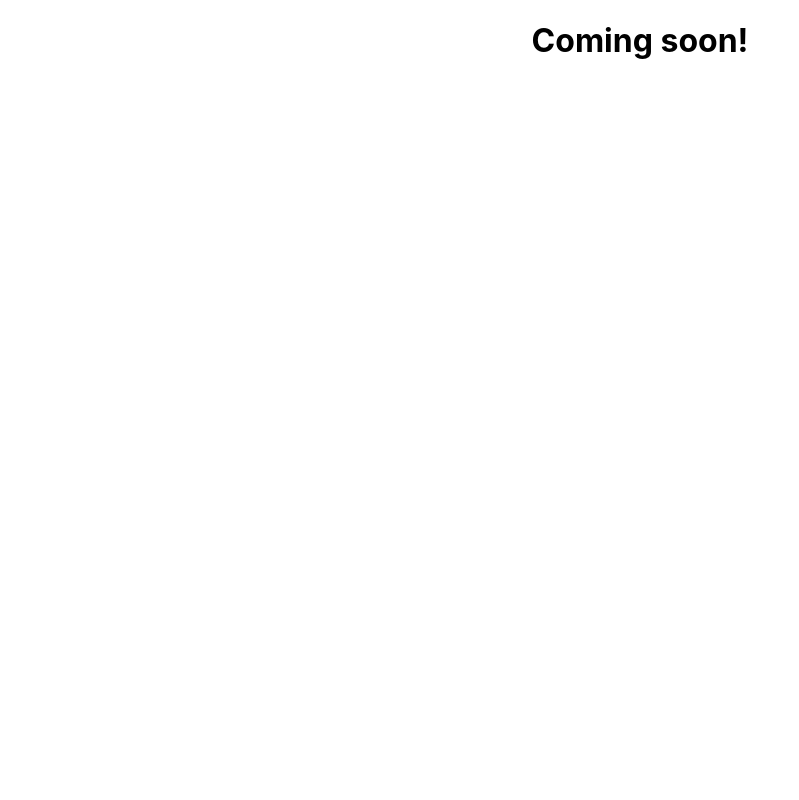
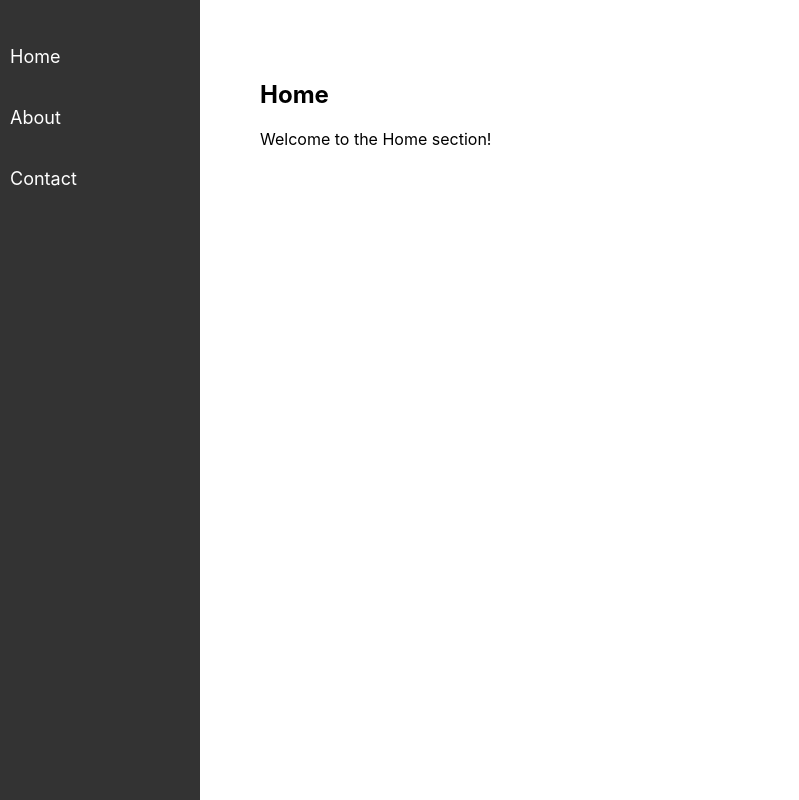
Before and after one commit to aamirmd/aamirmd.github.io, a React (Create React App) app: page / in a window 1280 px wide. Shown: the top 800 px of the page, without its empty margins (0-799 px from the left). Built offline with nearby package versions, Linux system fonts and the light colour scheme.

Commit message:
Added basic navbar

```diff
--- a/package.json
+++ b/package.json
@@ -7,6 +7,8 @@
     "cra-template": "1.2.0",
     "react": "^19.0.0",
     "react-dom": "^19.0.0",
+    "react-router-dom": "^6.28.1",
+    "react-router-hash-link": "^2.4.3",
     "react-scripts": "5.0.1",
     "web-vitals": "^4.2.4"
   },
--- a/src/App.js
+++ b/src/App.js
@@ -1,11 +1,44 @@
-import "./App.css";
+import React from "react";
+import { BrowserRouter as Router } from "react-router-dom";
+import Navbar from "./components/Navbar";
+import Section from "./components/Section";
 
 function App() {
     return (
-        <div className="App">
-            <h1>Coming soon!</h1>
-        </div>
+        <Router>
+            <div style={styles.container}>
+                <Navbar />
+                <div style={styles.content}>
+                    <Section
+                        id="home"
+                        title="Home"
+                        content="Welcome to the Home section!"
+                    />
+                    <Section
+                        id="about"
+                        title="About"
+                        content="Here is the About section."
+                    />
+                    <Section
+                        id="contact"
+                        title="Contact"
+                        content="This is the Contact section."
+                    />
+                </div>
+            </div>
+        </Router>
     );
 }
 
+const styles = {
+    container: {
+        display: "flex",
+    },
+    content: {
+        marginLeft: "220px", // account for the navbar width
+        padding: "20px",
+        flex: 1,
+    },
+};
+
 export default App;
--- /dev/null
+++ b/src/components/Navbar.js
@@ -0,0 +1,55 @@
+import React from "react";
+import { HashLink } from "react-router-hash-link";
+
+function Navbar() {
+    return (
+        <div style={styles.navbar}>
+            <ul style={styles.navList}>
+                <li style={styles.navItem}>
+                    <HashLink to="#home" style={styles.navLink}>
+                        Home
+                    </HashLink>
+                </li>
+                <li style={styles.navItem}>
+                    <HashLink to="#about" style={styles.navLink}>
+                        About
+                    </HashLink>
+                </li>
+                <li style={styles.navItem}>
+                    <HashLink to="#contact" style={styles.navLink}>
+                        Contact
+                    </HashLink>
+                </li>
+            </ul>
+        </div>
+    );
+}
+
+const styles = {
+    navbar: {
+        width: "200px",
+        backgroundColor: "#333",
+        position: "fixed",
+        top: "0",
+        left: "0",
+        height: "100vh",
+        paddingTop: "20px",
+        overflowY: "auto",
+    },
+    navList: {
+        listStyle: "none",
+        padding: "0",
+    },
+    navItem: {
+        marginBottom: "20px",
+    },
+    navLink: {
+        color: "white",
+        textDecoration: "none",
+        fontSize: "18px",
+        padding: "10px",
+        display: "block",
+    },
+};
+
+export default Navbar;
--- /dev/null
+++ b/src/components/Section.js
@@ -0,0 +1,21 @@
+import React from "react";
+
+function Section({ id, title, content }) {
+    return (
+        <div id={id} style={styles.section}>
+            <h2>{title}</h2>
+            <p>{content}</p>
+        </div>
+    );
+}
+
+const styles = {
+    section: {
+        padding: "40px 20px",
+        marginBottom: "40px",
+        borderBottom: "2px solid #ddd",
+        height: "100vh", // Each section takes full viewport height
+    },
+};
+
+export default Section;
--- a/src/index.css
+++ b/src/index.css
@@ -11,3 +11,7 @@ code {
   font-family: source-code-pro, Menlo, Monaco, Consolas, 'Courier New',
     monospace;
 }
+
+html {
+  scroll-behavior: smooth;
+}
```
Also changed, not shown: 1 other file (tests, documents, lock files or other folders).
